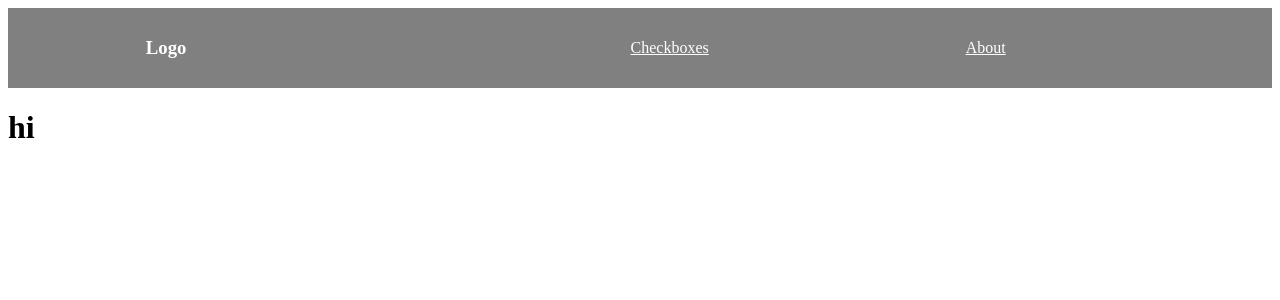
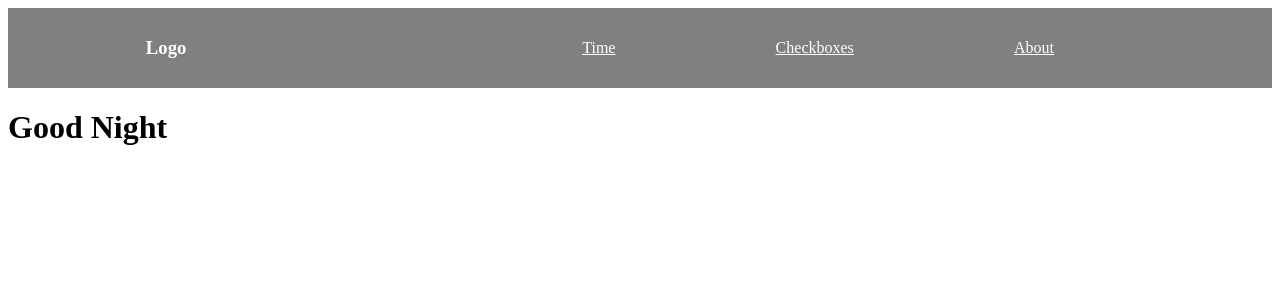
Before and after one commit to Fredrik93/react_tutorial, a React (Create React App) app: page /time in a window 1280 px wide. Shown: the top 300 px of the page. Built offline with nearby package versions, Linux system fonts and the light colour scheme; no server answers.

Commit message:
add hours

```diff
--- a/src/App.js
+++ b/src/App.js
@@ -3,14 +3,16 @@ import { BrowserRouter as Router, Route, Switch } from 'react-router-dom'
 import About from './Components/About'
 import Checkbox from "./Components/Checkboxes";
 import Nav from './Components/Nav'
+import Time from './Components/Time'
 function App() {
     return (
         <Router>
             <div>
                 <Nav />
                 <Switch>
-                    <Route path="/" component={Checkbox} />
+                    <Route path="/checkboxes" component={Checkbox} />
                     <Route path="/about" component={About} />
+                    <Route path="/time" component={Time} />
                 </Switch>
             </div>
         </Router>
--- a/src/Components/Checkboxes.js
+++ b/src/Components/Checkboxes.js
@@ -16,7 +16,7 @@ function Checkbox() {
 
     }
     return (
-        <h1>hi</h1>
+        <h1>Checkbox Page</h1>
     )
 }
 
--- a/src/Components/Nav.js
+++ b/src/Components/Nav.js
@@ -13,7 +13,8 @@ function Nav() {
         <nav>
             <h3>Logo</h3>
             <ul className="nav-links">
-                <Link style={navStyle} to="/" ><li>Checkboxes </li></Link>
+                <Link style={navStyle} to="/time">Time</Link>
+                <Link style={navStyle} to="/checkboxes" ><li>Checkboxes </li></Link>
                 <Link style={navStyle} to="/about" ><li>About</li></Link>
             </ul>
 
--- /dev/null
+++ b/src/Components/Time.js
@@ -0,0 +1,23 @@
+import React from 'react'
+
+let timeOfDay
+
+function whatTimeOfTheDay() {
+    const date = new Date()
+    const hours = date.getHours()
+    if (hours < 12) {
+        timeOfDay = "Morning"
+    } else if (hours >= 12 && hours < 17) {
+        timeOfDay = "Afternoon"
+    } else {
+        timeOfDay = "Night"
+    }
+}
+
+
+function Time() {
+    whatTimeOfTheDay();
+    return (<div> <h1>Good {timeOfDay} </h1> </div>)
+}
+
+export default Time
```
